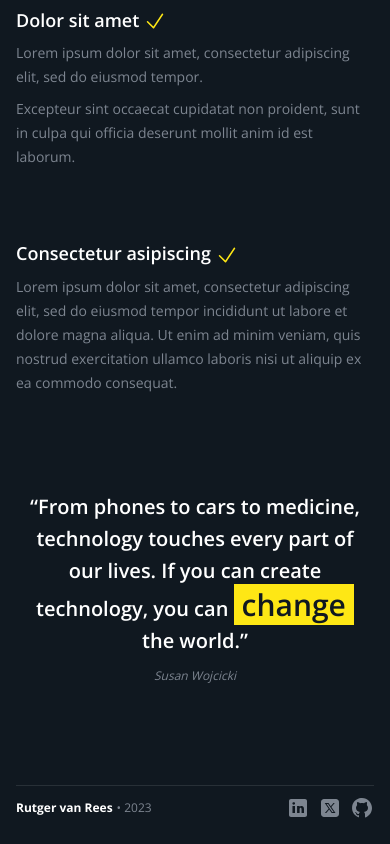
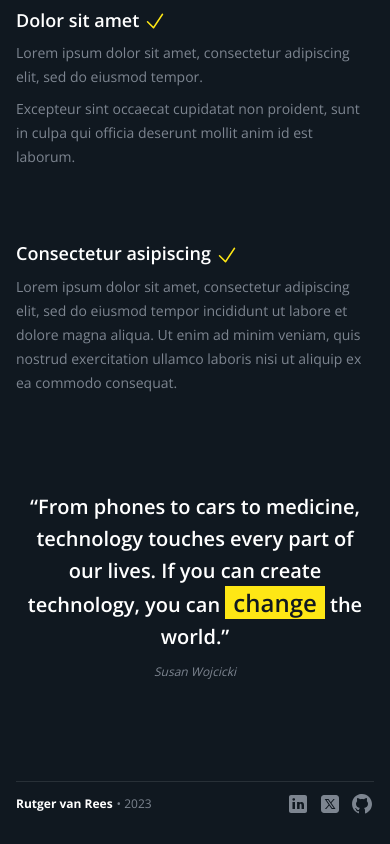
Before and after one commit to rvanrees/web, a Next.js app: page / in a window 390 px wide. Shown: the part 754-1598 px from the top of the page. Built offline with nearby package versions, Linux system fonts and the light colour scheme.

Commit message:
Update Quote.tsx

```diff
--- a/src/app/components/Quote.tsx
+++ b/src/app/components/Quote.tsx
@@ -6,7 +6,7 @@ const Quote = () => {
           <p>
             “From phones to cars to medicine, technology touches every part of
             our lives. If you can create technology, you can{" "}
-            <span className="bg-secondary px-2 text-charcoal text-3xl">
+            <span className="bg-secondary px-2 text-charcoal text-2xl sm:text-3xl">
               change
             </span>{" "}
             the world.”
```
